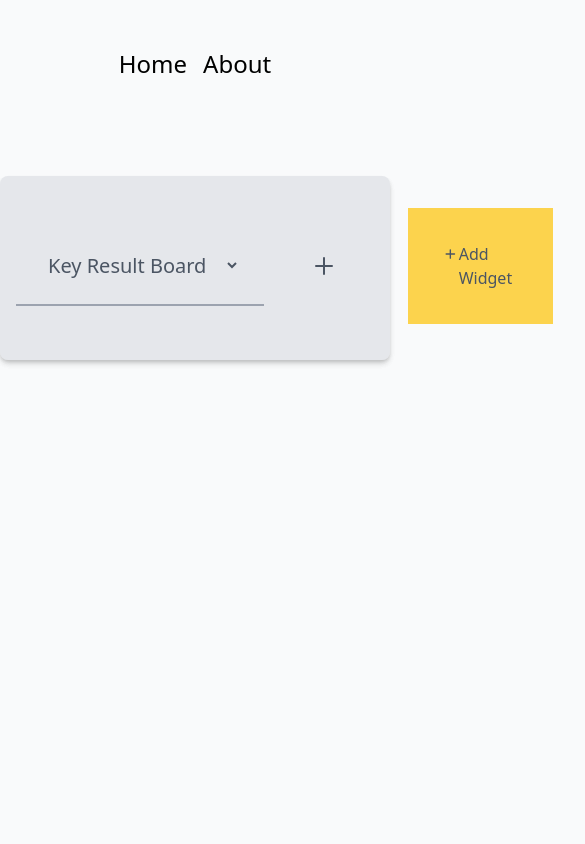
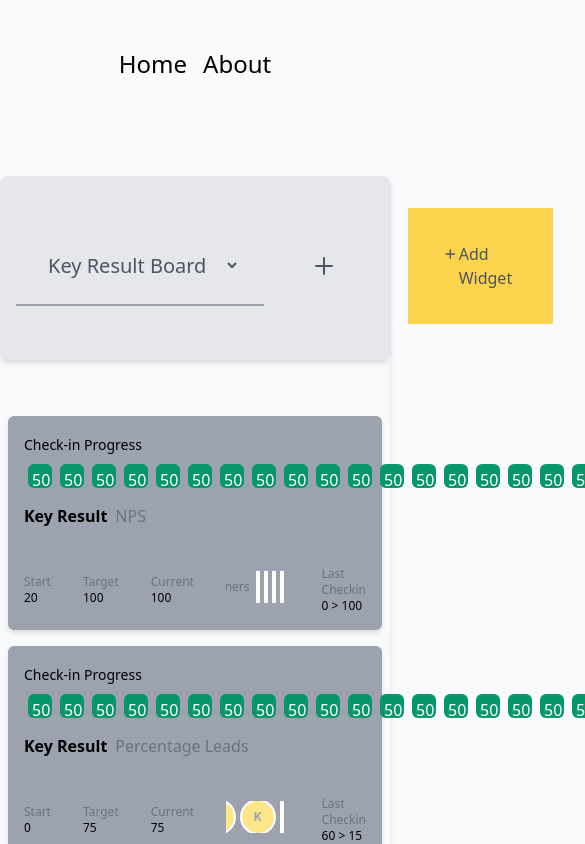
Before and after one commit to Ted2xmen/conectohub, a Vue app: page / in a window 390 px wide. Shown: the top 844 px of the page, 585 px wide, since content can reach past the window. Built offline with nearby package versions, Linux system fonts and the light colour scheme; grey boxes are pictures that could not be loaded.

Commit message:
added responsive card design

```diff
--- /dev/null
+++ b/src/components/Mobil/Card.vue
@@ -0,0 +1,96 @@
+<template>
+  <div class="grid grid-cols-1 sm:grid-cols-2 gap-2">
+
+<div class="bg-yellow-200 p-4 my-2 mx-2 rounded-md">
+
+
+        <div class="grid items-center space-x-2 text-sm">
+      <div>
+        <a href="#" class="text-blue-500 font-bold hover:underline">
+            {{result}}</a>
+      </div>
+
+      <div class="text-gray-500">Start: {{ start }}</div>
+
+      <div>
+        <span> Target: {{ target }}</span>
+      </div>
+    </div>
+
+    <div class="text-sm text-gray-700">Current {{ current }}</div>
+
+    <div id="owners" class="flex items-center -space-x-2 justify-start overflow-hidden">
+        <div>
+          <img
+            className="avatar"
+            v-if="owners[0].avatar"
+            :src="owners[0].avatar"
+            alt=""
+          />
+          <span v-else class="avatar-text">{{
+            owners[0].title.slice(0, 1)
+          }}</span>
+        </div>
+
+        <div>
+          <img
+            className="avatar"
+            v-if="owners[1].avatar"
+            :src="owners[1].avatar"
+            alt=""
+          />
+          <span v-else class="avatar-text">{{
+            owners[1].title.slice(0, 1)
+          }}</span>
+        </div>
+
+        <div>
+          <img
+            className="avatar"
+            v-if="owners[2].avatar"
+            :src="owners[2].avatar"
+            alt=""
+          />
+          <span v-else class="avatar-text">{{
+            owners[2].title.slice(0, 1)
+          }}</span>
+        </div>
+
+        <div>
+          <span v-if="owners.length > 3" class="avatar-text">2 +</span>
+        </div>
+
+    </div>
+
+         <div class="flex
+          space-y-2 space-x-1
+          overflow-x-scroll" v-for="(n, i) in progress" :key="i">
+          <BoxComponent :number="n" color="green" />
+        </div>
+</div>
+
+
+
+  </div>
+</template>
+
+
+<script>
+import BoxComponent from "@/components/Box/BoxComponent.vue";
+export default {
+    components: {
+        BoxComponent
+    },
+  props: [
+    "result",
+    "icon",
+    "start",
+    "target",
+    "current",
+    "progress",
+    "owners",
+    "last",
+    "color",
+  ],
+};
+</script>
--- /dev/null
+++ b/src/components/Mobil/CardItem.vue
@@ -0,0 +1,129 @@
+<template>
+  <div class="p-2">
+
+    <div class="p-4 rounded-md shadow-md bg-gray-400">
+      <div>
+        <span class="text-sm">Check-in Progress</span>
+        <div class="flex py-2">
+          <div v-for="item in 18" :key="item" class="px-1 gap-2">
+            <div class="w-6 h-6 bg-green-600 text-white p-1 rounded-md">50</div>
+          </div>
+        </div>
+      </div>
+
+      <div class="flex py-2 space-x-2">
+        <h2 class="font-bold" >Key Result</h2>
+        <h2 class="text-md text-gray-500">{{ result }}</h2>
+      </div>
+
+      <div class="flex items-center mt-6 space-x-8 text-xs">
+
+
+        <div class="sm:inline-flex sm:items-center sm:shrink-0">
+          <div class="sm:ml-3 mt-1.5 sm:mt-0">
+            <div class="text-gray-500">Start</div>
+
+            <div class="font-medium">{{ start }}</div>
+          </div>
+        </div>
+
+        <div class="sm:inline-flex sm:items-center sm:shrink-0">
+          <div class="sm:ml-3 mt-1.5 sm:mt-0">
+            <div class="text-gray-500">Target</div>
+
+            <div class="font-medium">{{ target }}</div>
+          </div>
+        </div>
+
+        <div class="sm:inline-flex sm:items-center sm:shrink-0">
+          <div class="sm:ml-3 mt-1.5 sm:mt-0">
+            <dt class="text-gray-500">Current</dt>
+
+            <dd class="font-medium">{{ current }}</dd>
+          </div>
+        </div>
+
+        <div class="flex items-center space-x-2 justify-end overflow-hidden">
+          <div class="text-gray-500">Owners</div>
+
+          <div>
+            <img
+              className="avatar"
+              v-if="owners[0].avatar"
+              :src="owners[0].avatar"
+              alt=""
+            />
+            <span v-else class="avatar-text">{{
+              owners[0].title.slice(0, 1)
+            }}</span>
+          </div>
+
+          <div>
+            <img
+              className="avatar"
+              v-if="owners[1].avatar"
+              :src="owners[1].avatar"
+              alt=""
+            />
+            <span v-else class="avatar-text">{{
+              owners[1].title.slice(0, 1)
+            }}</span>
+          </div>
+
+          <div>
+            <img
+              className="avatar"
+              v-if="owners[2].avatar"
+              :src="owners[2].avatar"
+              alt=""
+            />
+            <span v-else class="avatar-text">{{
+              owners[2].title.slice(0, 1)
+            }}</span>
+          </div>
+
+             <div>
+            <img
+              className="avatar"
+              v-if="owners[3].avatar"
+              :src="owners[3].avatar"
+              alt=""
+            />
+            <span v-else class="avatar-text">{{
+              owners[3].title.slice(0, 1)
+            }}</span>
+          </div>
+
+          <div>
+            <span v-if="owners.length > 5" class="avatar-text">2 +</span>
+          </div>
+        </div>
+
+
+             <div class="sm:inline-flex sm:items-center sm:shrink-0">
+          <div class="sm:ml-3 mt-1.5 sm:mt-0">
+            <dt class="text-gray-500">Last Checkin</dt>
+
+            <dd class="font-medium">{{ last }}</dd>
+          </div>
+        </div>
+      </div>
+    </div>
+  </div>
+</template>
+
+<script>
+export default {
+  props: [
+    "result",
+    "icon",
+    "start",
+    "target",
+    "current",
+    "progress",
+    "owners",
+    "last",
+    "color",
+  ],
+};
+</script>
--- a/src/components/TableContainer.vue
+++ b/src/components/TableContainer.vue
@@ -1,15 +1,14 @@
 <template>
   <div class="rounded-lg shadow-md md:container md:mx-auto justify-center">
-   <div class="py-4 my-12 rounded-lg bg-gray-200 shadow-md">
+    <div class="py-4 my-12 rounded-lg bg-gray-200 shadow-md">
       <BoardMenu />
-      </div>
-    <div class="overflow-auto  hidden md:block  ">
-        <TableMenu />
+    </div>
+    <div class="overflow-auto hidden md:block">
+      <TableMenu />
       <table class="w-full">
-        <TheadComponent  />
-        <tbody  v-for="(c, i) in Data" :key="i">
+        <TheadComponent />
+        <tbody v-for="(c, i) in Data" :key="i">
           <TRComponent
-
             :result="c.key"
             :icon="c.icon"
             :start="c.start"
@@ -25,91 +24,45 @@
     </div>
 
     <!-- mobile - card -->
+    <!-- <div v-for="(c, i) in Data" :key="i" class="md:hidden">
+       <Card
+            :result="c.key"
+            :icon="c.icon"
+            :start="c.start"
+            :target="c.target"
+            :current="c.current"
+            :progress="c.checkinprogress"
+            :owners="c.owners"
+            :last="c.lastcheckin"
+            :color="c.color"
+     />
+      </div> -->
 
-    <!-- <div class="grid grid-cols-1 sm:grid-cols-2 gap-4 md:hidden">
-      <div class="bg-white space-y-3 p-4 rounded-lg shadow">
-        <div class="flex items-center space-x-2 text-sm">
-          <div>
-            <a href="#" class="text-blue-500 font-bold hover:underline"
-              >#1000</a
-            >
-          </div>
-
-          <div class="text-gray-500">10/10/2021</div>
-
-          <div>
-            <span>Delivered</span
-            >
-          </div>
-        </div>
-
-        <div class="text-sm text-gray-700">
-          Kring New Fit office chair, mesh + PU, black
-        </div>
-
-        <div class="text-sm font-medium text-black">$200.00</div>
-      </div>
-
-      <div class="bg-white space-y-3 p-4 rounded-lg shadow">
-        <div class="flex items-center space-x-2 text-sm">
-          <div>
-            <a href="#" class="text-blue-500 font-bold hover:underline"
-              >#1001</a
-            >
-          </div>
-
-          <div class="text-gray-500">10/10/2021</div>
-
-          <div>
-            <span>Shipped</span
-            >
-          </div>
-        </div>
-
-        <div class="text-sm text-gray-700">
-          Kring New Fit office chair, mesh + PU, black
-        </div>
-
-        <div class="text-sm font-medium text-black">$200.00</div>
-      </div>
-
-      <div class="bg-white space-y-3 p-4 rounded-lg shadow">
-        <div class="flex items-center space-x-2 text-sm">
-          <div>
-            <a href="#" class="text-blue-500 font-bold hover:underline"
-              >#1002</a
-            >
-          </div>
-
-          <div class="text-gray-500">10/10/2021</div>
-
-          <div>
-            <span>Canceled</span
-            >
-          </div>
-        </div>
-
-        <div class="text-sm text-gray-700">
-          Kring New Fit office chair, mesh + PU, black
-        </div>
-
-        <div class="text-sm font-medium text-black">$200.00</div>
-      </div>
-    </div> -->
+    <div v-for="(c, i) in Data" :key="i" class="md:hidden">
+      <CardItem
+        :result="c.key"
+        :start="c.start"
+        :target="c.target"
+        :current="c.current"
+        :owners="c.owners"
+        :last="c.lastcheckin"
+      />
+    </div>
   </div>
 </template>
 
 
 <script>
-import TableMenu from '@/components/TableMenu'
-import BoardMenu from '@/components/BoardMenu'
+import TableMenu from "@/components/TableMenu";
+import BoardMenu from "@/components/BoardMenu";
 
-
+// import Card from '@/components/Mobil/Card.vue'
+import CardItem from "@/components/Mobil/CardItem.vue";
 
 import TRComponent from "@/components/Table/TRComponent.vue";
 import TheadComponent from "@/components/Table/TheadComponent.vue";
 
-import Data from "../assets/data.json"
+import Data from "../assets/data.json";
 
 export default {
   name: "TableContainer",
@@ -117,12 +70,14 @@ export default {
     TheadComponent,
     TRComponent,
     TableMenu,
-    BoardMenu
+    BoardMenu,
+    // Card,
+    CardItem,
   },
   data() {
     return {
-      Data
-    }
-  }
+      Data,
+    };
+  },
 };
 </script>
```
Also changed, not shown: src/components/Table/TRComponent.vue (+24 -42 lines).
